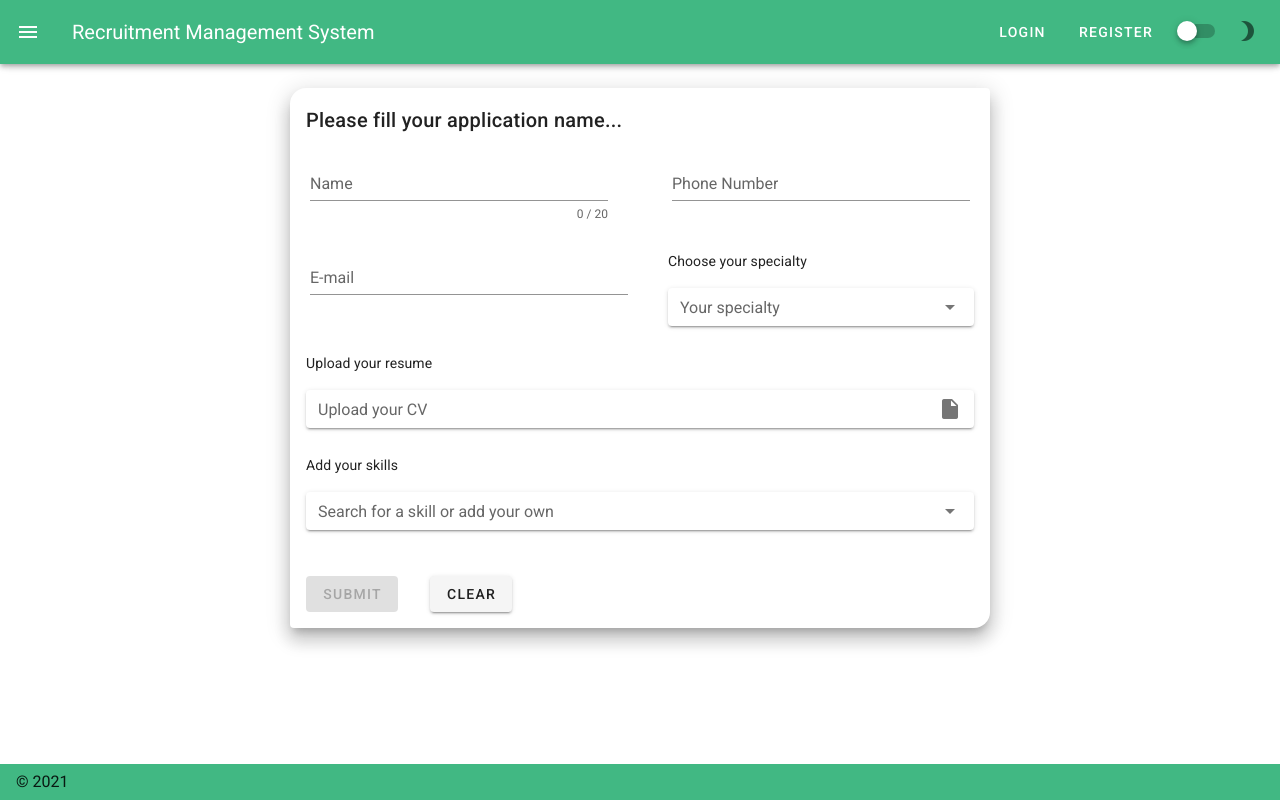
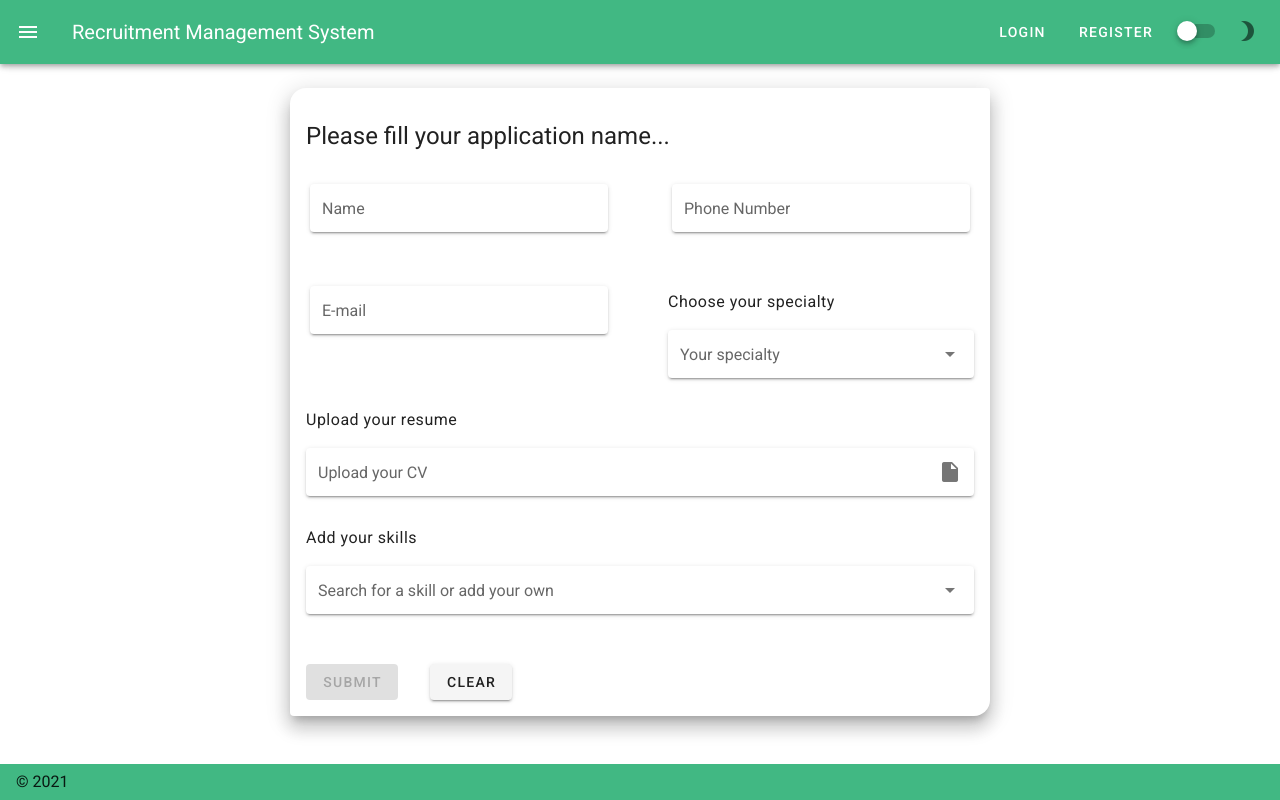
Before and after one commit to Adnan-kreiker/Recruitment-Management-System, a Nuxt app: page / in a window 1280 px wide. Built offline with nearby package versions, Linux system fonts and the light colour scheme.

Commit message:
installed firebase

```diff
--- a/nuxt.config.js
+++ b/nuxt.config.js
@@ -40,7 +40,24 @@ export default {
   // Modules: https://go.nuxtjs.dev/config-modules
   modules: [
     // https://go.nuxtjs.dev/axios
-    '@nuxtjs/axios'
+    '@nuxtjs/axios',
+    [
+      '@nuxtjs/firebase',
+      {
+        config: {
+          apiKey: 'AIzaSyDNoj4d-tX1CGqac-0eQT6tj6WXUFkHBvc',
+          authDomain: 'rrecruitment-ms.firebaseapp.com',
+          projectId: 'rrecruitment-ms',
+          storageBucket: 'rrecruitment-ms.appspot.com',
+          messagingSenderId: '534369309882',
+          appId: '1:534369309882:web:3d28e55aeb266d751c5e83'
+        },
+        services: {
+          auth: true,
+          functions: true
+        }
+      }
+    ]
   ],
 
   // Axios module configuration: https://go.nuxtjs.dev/config-axios
@@ -73,5 +90,16 @@ export default {
   },
 
   // Build Configuration: https://go.nuxtjs.dev/config-build
-  build: {}
+  build: {},
+  auth: {
+    persistence: 'local', // default
+    initialize: {
+      onAuthStateChangedMutation: 'ON_AUTH_STATE_CHANGED_MUTATION',
+      onAuthStateChangedAction: 'onAuthStateChangedAction',
+      subscribeManually: false
+    },
+    ssr: false, // default
+    emulatorPort: 9099,
+    emulatorHost: 'http://localhost'
+  }
 }
--- a/package.json
+++ b/package.json
@@ -12,7 +12,9 @@
   },
   "dependencies": {
     "@nuxtjs/axios": "^5.13.6",
+    "@nuxtjs/firebase": "^7.6.1",
     "core-js": "^3.15.1",
+    "firebase": "^9.0.1",
     "nuxt": "^2.15.7",
     "vee-validate": "^3.4.12",
     "vuetify": "^2.5.5",
--- a/pages/Admin.vue
+++ b/pages/Admin.vue
@@ -1,4 +1,5 @@
 <template>
+  <v-card elevation="12">
     <v-data-table
       :headers="headers"
       :items="applicants"
@@ -18,7 +19,6 @@
               <v-card-title>
                 <span class="text-h5">{{ formTitle }}</span>
               </v-card-title>
-
               <v-card-text>
                 <v-container>
                   <v-row>
@@ -32,9 +32,9 @@
                       <v-text-field
                         v-model="editedItem.email"
                         label="Email"
+                        type="email"
                       ></v-text-field>
                     </v-col>
-
                     <v-col cols="12" sm="6" md="4">
                       <v-text-field
                         v-model="editedItem.phone"
@@ -52,10 +52,11 @@
                   </v-row>
                 </v-container>
               </v-card-text>
-
               <v-card-actions>
                 <v-spacer></v-spacer>
-              <v-btn color="blue darken-1" text @click="close"> Cancel </v-btn>
+                <v-btn color="blue darken-1" text @click="close">
+                  Cancel
+                </v-btn>
                 <v-btn color="blue darken-1" text @click="save"> Save </v-btn>
               </v-card-actions>
             </v-card>
@@ -96,6 +97,7 @@
         <!-- <v-btn color="primary" @click="$fetch"> Reset </v-btn> -->
       </template>
     </v-data-table>
+  </v-card>
 </template>
 
 <script>
--- a/pages/index.vue
+++ b/pages/index.vue
@@ -1,7 +1,7 @@
 <template>
   <v-container>
     <v-card max-width="700" elevation="12" shaped class="mx-auto">
-      <v-card-title class="">
+      <v-card-title class="py-8 px-4 text-h5 gray--text">
         Please fill your application name...</v-card-title
       >
       <validation-observer ref="observer" v-slot="{ invalid }">
@@ -15,10 +15,10 @@
               >
                 <v-text-field
                   v-model="name"
-                  :counter="20"
                   :error-messages="errors"
                   label="Name"
                   required
+                  solo
                   color="secondary"
                 ></v-text-field>
               </validation-provider>
@@ -33,6 +33,7 @@
               >
                 <v-text-field
                   v-model="phoneNumber"
+                  solo
                   :error-messages="errors"
                   label="Phone Number"
                   required
@@ -40,7 +41,7 @@
                 ></v-text-field>
               </validation-provider>
             </v-col>
-            <v-col class="pl-8" cols="12" sm="6">
+            <v-col class="px-8" cols="12" sm="6">
               <validation-provider
                 v-slot="{ errors }"
                 name="email"
@@ -48,6 +49,7 @@
               >
                 <v-text-field
                   v-model="email"
+                  solo
                   :error-messages="errors"
                   label="E-mail"
                   required
@@ -56,30 +58,34 @@
               </validation-provider>
             </v-col>
             <v-col cols="12" sm="6" class="py-0">
-              <v-card-text>Choose your specialty</v-card-text>
+              <v-card-text class="text-body-1"
+                >Choose your specialty</v-card-text
+              >
               <v-select
                 v-model="specialty"
                 class="px-4"
                 :items="majors"
                 label="Your specialty"
-                dense
                 solo
               ></v-select>
             </v-col>
             <v-col cols="12" class="py-0">
-              <v-card-text class="pt-0">Upload your resume</v-card-text>
+              <v-card-text class="pt-0 text-body-1"
+                >Upload your resume</v-card-text
+              >
               <v-file-input
                 v-model="file"
                 label="Upload your CV"
                 append-icon="mdi-file"
                 prepend-icon
                 class="px-4"
-                dense
                 solo
               ></v-file-input>
             </v-col>
             <v-col cols="12" class="py-0">
-              <v-card-text class="py-0">Add your skills</v-card-text>
+              <v-card-text class="py-0 text-body-1"
+                >Add your skills</v-card-text
+              >
               <v-combobox
                 v-model="skills"
                 :filter="filter"
@@ -91,7 +97,6 @@
                 multiple
                 small-chips
                 solo
-                dense
                 class="pa-4"
               >
                 <template #no-data>
--- a/store/index.js
+++ b/store/index.js
@@ -1,7 +1,9 @@
 import { getField, updateField } from 'vuex-map-fields'
 
 export const state = () => ({
-  applicants: []
+  applicants: [],
+  id: 10,
+  userLoggedIn: false
 })
 
 export const getters = {
@@ -13,6 +15,9 @@ export const getters = {
 
 export const mutations = {
   addApplicant: (state, formOutPut) => {
+    state.id += 1
+    formOutPut.id = state.id
+    formOutPut.status = 'Created'
     state.applicants.push(formOutPut)
     console.log(formOutPut)
   },
@@ -23,12 +28,10 @@ export const mutations = {
   updateField,
   deleteItem: (state, payload) => {
     state.applicants = state.applicants.filter((item) => item.id !== payload.id)
+  },
+  toggleLogin: (state) => {
+    state.userLoggedIn = !state.userLoggedIn
   }
-  // editItem: (state, item) => {
-  //   const { id } = item
-  //   state.editedIndex = state.applicants.indexOf(id)
-  //   state.editedItem = Object.assign({}, item)
-  // }
 }
 
 export const actions = {
```
Also changed, not shown: 1 other file (tests, documents, lock files or other folders). Lines whose indentation alone changed are shown as unchanged.
